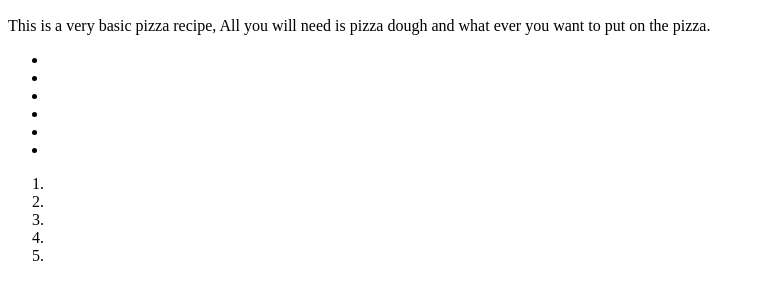
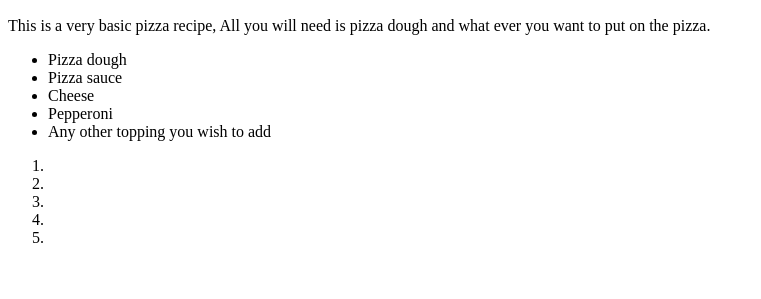
Before and after one commit to TactfulEight784/odin-recipes, a plain HTML site: page recipes/pizza.html in a window 1280 px wide. Shown: the part 383-682 px from the top of the page, without its empty margins (0-761 px from the left). Drawn offline with Linux system fonts and the light colour scheme.

Commit message:
Add ingredients list

```diff
--- a/recipes/pizza.html
+++ b/recipes/pizza.html
@@ -10,12 +10,11 @@
     alt="a very delectable pizza">
     <p>This is a very basic pizza recipe, All you will need is pizza dough and what ever you want to put on the pizza.</p>
     <ul>
-        <li></li>
-        <li></li>
-        <li></li>
-        <li></li>
-        <li></li>
-        <li></li>
+        <li>Pizza dough</li>
+        <li>Pizza sauce</li>
+        <li>Cheese</li>
+        <li>Pepperoni</li>
+        <li>Any other topping you wish to add</li>
     </ul>
     <ol>
         <li></li>
```
